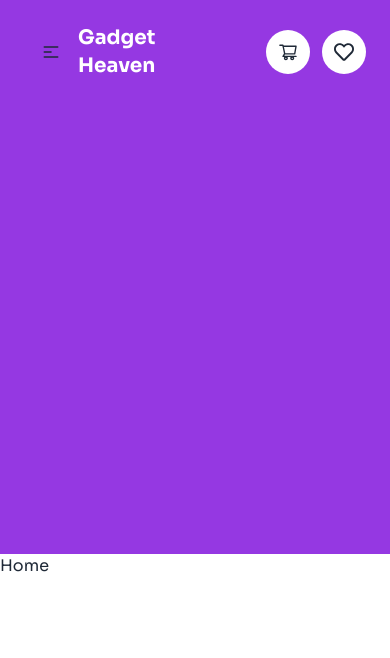
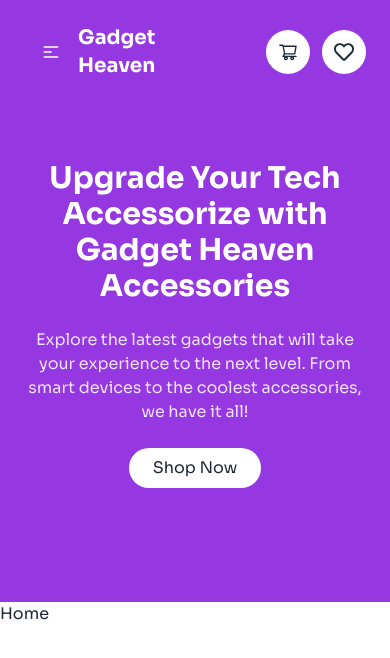
Before and after one commit to Hayder987/gadget-haven-react-router-assignment, a React (Vite) app: page / in a window 390 px wide. Shown: the top 658 px of the page. Built offline with nearby package versions, Linux system fonts and the light colour scheme.

Commit message:
reusable hero title created

```diff
--- /dev/null
+++ b/src/ReusableComponents/HeroTitle.jsx
@@ -0,0 +1,36 @@
+import PropTypes from 'prop-types';
+import { LocationContext } from '../routes/Root';
+import { useContext } from 'react';
+import { Link } from 'react-router-dom';
+
+
+const HeroTitle = ({title, description}) => {
+    const pathname = useContext(LocationContext)
+    console.log(pathname)
+    return (
+        <div className='px-2 py-6 md:px-60 mt-12'>
+           <h1 className={`text-center font-bold text-white mb-6
+            ${pathname==="/" ? "md:text-5xl text-3xl": "text-3xl"}`}>
+            {title}
+            </h1>
+            <div className="flex justify-center items-center mb-6">
+              <p className="text-center text-white/85 w-full md:w-6/12">
+                  <span className="">{description}</span>
+              </p>
+            </div>
+            {
+                pathname==="/" && <div
+                className="flex justify-center items-center ">
+                    <Link to="/dashboard"><button className='bg-white py-2 px-6 rounded-full'>Shop Now</button></Link>
+                </div>
+            }
+        </div>
+    );
+};
+
+HeroTitle.propTypes ={
+    title: PropTypes.string,
+    description: PropTypes.string
+}
+
+export default HeroTitle;
--- a/src/components/home-nav/Banner.jsx
+++ b/src/components/home-nav/Banner.jsx
@@ -1,10 +1,15 @@
+import HeroTitle from "../../ReusableComponents/HeroTitle";
 
 
 
 const Banner = () => {
     return (
         <div className="min-h-[450px]">
+          <HeroTitle
+            title={"Upgrade Your Tech Accessorize with Gadget Heaven Accessories"}
+            description={"Explore the latest gadgets that will take your experience to the next level. From smart devices to the coolest accessories, we have it all!"}
 
+          ></HeroTitle>
         </div>
     );
 };
--- a/src/components/home-nav/HomeNav.jsx
+++ b/src/components/home-nav/HomeNav.jsx
@@ -17,7 +17,7 @@ const HomeNav = () => {
          <div className="navbar ">
            <div className="navbar-start">
              <div className="dropdown">
-               <div tabIndex={0} role="button" className="btn btn-ghost lg:hidden">
+               <div tabIndex={0} role="button" className="btn text-white btn-ghost lg:hidden">
                  <svg
                    xmlns="http://www.w3.org/2000/svg"
                    className="h-5 w-5"
@@ -33,7 +33,7 @@ const HomeNav = () => {
                </div>
                <ul
                  tabIndex={0}
-                 className="menu menu-sm text-white font-medium  flex flex-col gap-4 dropdown-content bg-base-100 rounded-box z-[1] mt-3 w-52 p-2 shadow">
+                 className="menu menu-sm  font-medium  flex flex-col gap-4 dropdown-content bg-base-100 rounded-box z-[1] mt-3 w-52 p-2 shadow">
                  {
                   navList
                  }
@@ -51,10 +51,10 @@ const HomeNav = () => {
            <div className="navbar-end">
              <div className="flex gap-3 ">
                <div className="bg-white flex justify-center items-center p-3 rounded-full">
-                <p className="text-xl"><AiOutlineShoppingCart /></p>
+                <button className="text-xl"><AiOutlineShoppingCart /></button>
                </div>
                <div className="bg-white flex justify-center items-center p-3 rounded-full">
-                <p className="text-xl"><FaRegHeart /></p>
+                <button className="text-xl"><FaRegHeart /></button>
                </div>
              </div>
            </div>
--- a/src/routes/Root.jsx
+++ b/src/routes/Root.jsx
@@ -3,20 +3,25 @@ import NavBar from "../components/NavBar";
 import Footer from "../components/Footer";
 import { useLocation} from "react-router-dom";
 import HomeNav from "../components/home-nav/HomeNav";
+import { createContext } from 'react';
+export const LocationContext = createContext();
 
 const Root = () => {
 
     const {pathname} = useLocation()
-    console.log(pathname)
+
 
     return (
-        <div className="">
+        <LocationContext.Provider value={pathname}>
+           <div className="">
              {
                 pathname ==='/' ? <HomeNav></HomeNav> : <NavBar></NavBar>
              }
             <Outlet></Outlet>
             <Footer></Footer>
-        </div>
+           </div>
+        </LocationContext.Provider>
+
     );
 };
 
```
